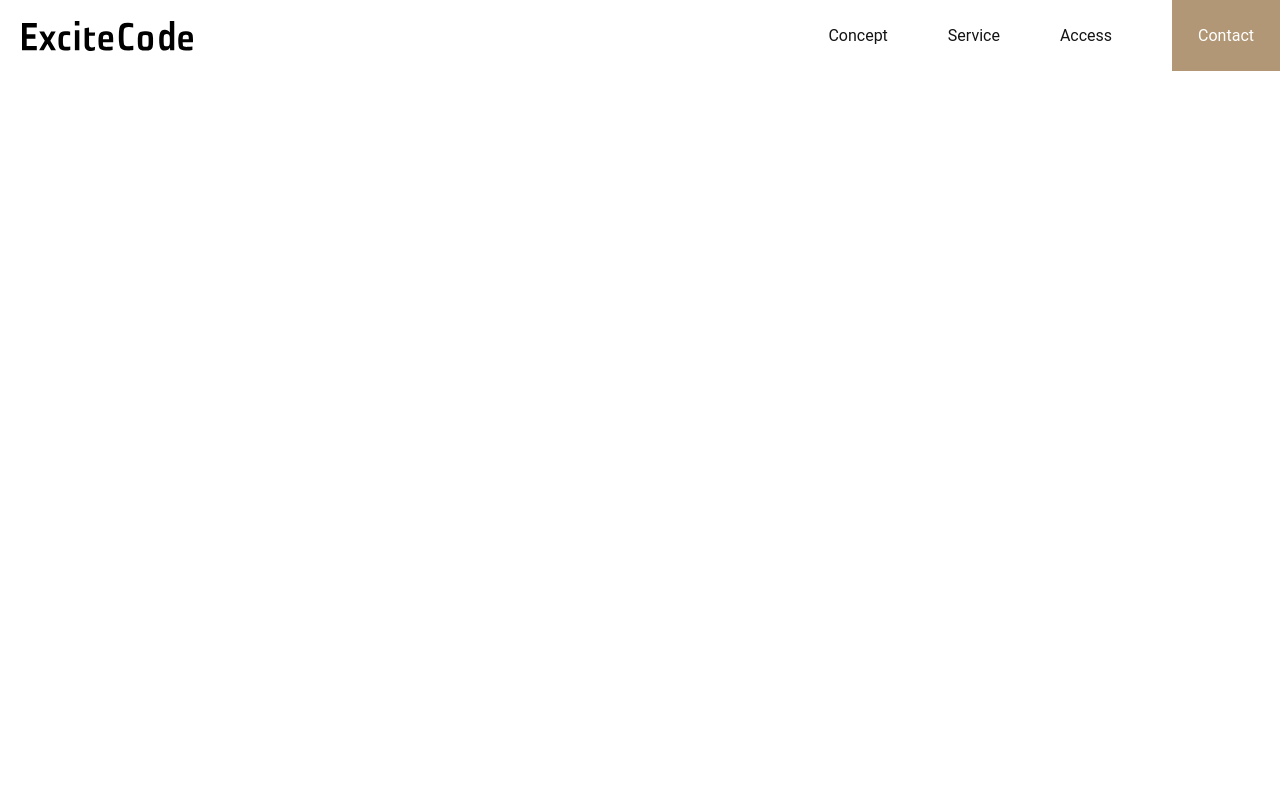
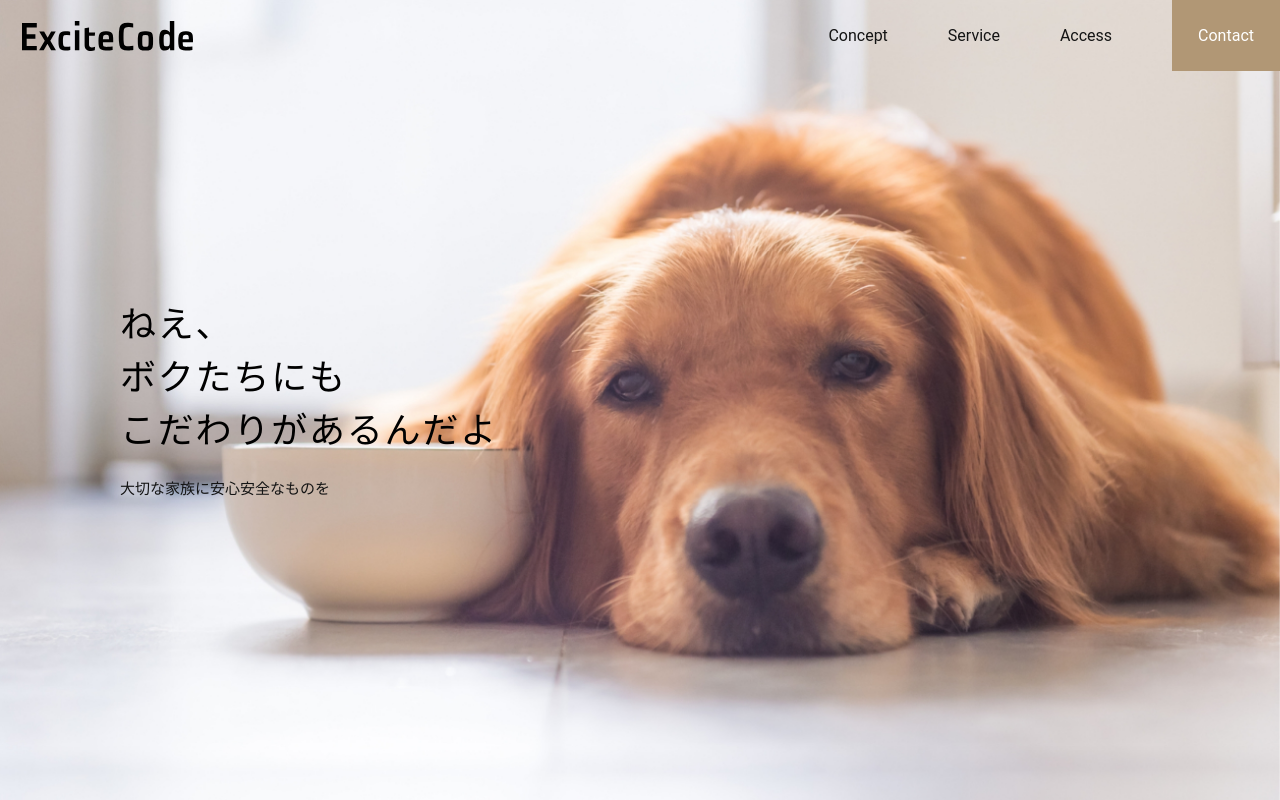
Before and after one commit to oono0908/dogsite, a website: page src/pug/index.pug in a window 1280 px wide. Drawn offline with nearby package versions, Linux system fonts and the light colour scheme; files that its build step writes are made by us from their sources; files whose address does not match are found by name.

Commit message:
completed mv

```diff
--- a/src/js/script.js
+++ b/src/js/script.js
@@ -4,3 +4,10 @@ $(function () {
      $(".js-drawer").fadeToggle()
     })
 });
+
+const mySwiper = new Swiper ('.swiper', {
+  loop: true,
+  autoplay: {
+  delay: 3000,
+  },
+});
--- a/src/pug/index.pug
+++ b/src/pug/index.pug
@@ -18,7 +18,33 @@ html(lang="ja")
     title タイトル
     link(rel='stylesheet', href="css/reset.css")
     link(rel='stylesheet', href="css/style.css")
+    link(rel='stylesheet', href='https://cdn.jsdelivr.net/npm/swiper@11/swiper-bundle.min.css')
     script(src='https://code.jquery.com/jquery-3.3.1.js')
+    script(src='https://cdn.jsdelivr.net/npm/swiper@11/swiper-bundle.min.js')
     script(src="./js/script.js" defer)
   body
     include ./common/_header.pug
+    main
+      .mv
+        .mv__inner
+          .swiper
+            .swiper-wrapper
+              .swiper-slide
+                picture
+                  source(srcset='/img/mv-pc01.jpg', media='(min-width: 1024px)', type='image/jpg')
+                  img(src='/img/mv-sp01.jpg', alt="犬の写真１")
+              .swiper-slide
+                picture
+                  source(srcset='/img/mv-pc02.jpg', media='(min-width: 1024px)', type='image/jpg')
+                  img(src='/img/mv-sp02.jpg', alt="犬の写真２")
+              .swiper-slide
+                picture
+                  source(srcset='/img/mv-pc03.jpg', media='(min-width: 1024px)', type='image/jpg')
+                  img(src='/img/mv-sp03.jpg', alt="犬の写真3")
+          .mv__title-wrap
+            p.mv__title-large ねえ、
+              br
+              | ボクたちにも
+              br
+              | こだわりがあるんだよ
+            p.mv__title-small 大切な家族に安心安全なものを
--- a/src/sass/style.scss
+++ b/src/sass/style.scss
@@ -63,6 +63,7 @@
   height: 16px;
   position: relative;
   margin-right: 15px;
+  z-index: 100;
 }
 
 .hamberger span{
@@ -90,6 +91,7 @@
 .hamberger.is-active span:first-child{
   top: 15px;
   transform: rotate(45deg);
+  background-color: $white;
 }
 
 .hamberger.is-active span:nth-child(2){
@@ -99,6 +101,7 @@
 .hamberger.is-active span:nth-child(3){
   top: 15px;
   transform: rotate(-45deg);
+  background-color: $white;
 }
 
 // drawer
@@ -140,6 +143,66 @@
   padding: 24px 26px;
 }
 
+.mv{
+  width: 100%;
+  height: 100vh;
+}
+
+.mv__inner{
+  width: 100%;
+  position: relative;
+  height: inherit;
+}
+
+.swiper{
+  height: inherit;
+}
+
+.swiper-wrapper{
+  height: inherit;
+}
+
+.swiper-slide{
+  height: inherit;
+}
+
+.swiper-slide picture, .swiper-slide img{
+  height: inherit;
+}
+
+.swiper-slide img{
+  object-fit: cover;
+}
+
+.mv__title-wrap{
+  position: absolute;
+  top: 50%;
+  left: 120px;
+  transform: translateY(-50%);
+  z-index: 10;
+  @include mq("md"){
+    left: 34px;
+  }
+}
+
+.mv__title-large{
+  font-size: 36px;
+  font-weight: $medium;
+  letter-spacing: 0.05em;
+  line-height: 1.474em;
+  @include mq("md"){
+    font-size: 28px;
+  }
+}
+
+.mv__title-small{
+  font-size: 15px;
+  color: $black;
+  margin-top: 20px;
+  @include mq("md"){
+    font-size: 14px;
+  }
+}
 // 共通パーツ
 .section-title__main{
   font-size: 36px;
```
Also changed, not shown: htdocs/js/script.js (+7 -0 lines), htdocs/css/style.css, htdocs/img/mv-pc01.jpg (added), htdocs/img/mv-pc02.jpg (added), htdocs/img/mv-pc03.jpg (added), htdocs/img/mv-sp01.jpg (added), htdocs/img/mv-sp02.jpg (added), htdocs/img/mv-sp03.jpg (added), htdocs/index.html, src/img/header_img_nav_07_webp.jpg (deleted), src/img/mv-sp01.jpg (renamed from src/img/mv-sp.jpg), 2 other files.
